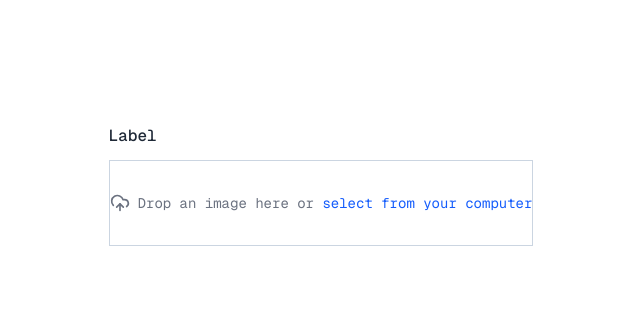
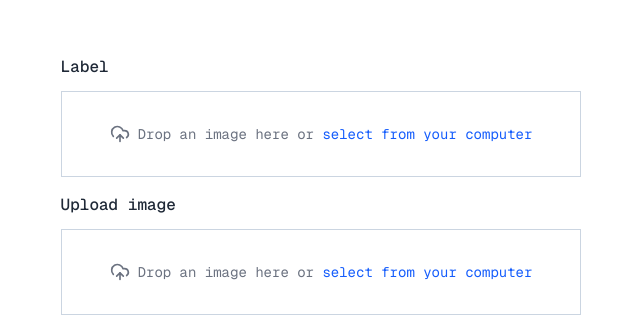
Before and after one commit to ahmed-talal-dev/exam-app, a Next.js app: page / in a window 1280 px wide. Shown: the part 215-534 px from the top of the page, without its empty margins (319-959 px from the left). Built offline with nearby package versions, Linux system fonts and the light colour scheme.

Commit message:
refine file upload UI and layout

```diff
--- a/src/app/page.tsx
+++ b/src/app/page.tsx
@@ -15,6 +15,8 @@ export default function Home() {
 
         <FileUpload multiple />
 
+        <FileUpload label="Upload image" />
+
       </div>
     </div>
   );
--- a/src/components/ui/file-upload.tsx
+++ b/src/components/ui/file-upload.tsx
@@ -2,6 +2,7 @@
 
 import React from "react";
 import { UploadCloud, Trash2, Download } from "lucide-react";
+import Image from "next/image";
 
 type FileUploadProps = {
     label?: string;
@@ -12,10 +13,16 @@ function FileUpload({
     label = "Label",
     multiple = false,
 }: FileUploadProps) {
+    // Stores uploaded files
     const [files, setFiles] = React.useState<File[]>([]);
+
+    // Controls drag-and-drop active state styling
     const [isDragging, setIsDragging] = React.useState(false);
+
+    // Stores preview URLs for uploaded images
     const [previews, setPreviews] = React.useState<string[]>([]);
 
+    // Adds selected or dropped files to state
     const addFiles = (newFiles: File[]) => {
         const urls = newFiles.map((file) =>
             URL.createObjectURL(file)
@@ -29,7 +36,7 @@ function FileUpload({
             multiple ? [...prev, ...urls] : urls
         );
     };
-
+    // Handles file selection from input
     const handleChange = (
         e: React.ChangeEvent<HTMLInputElement>
     ) => {
@@ -37,6 +44,7 @@ function FileUpload({
         addFiles(Array.from(e.target.files));
     };
 
+    // Handles files dropped inside the upload area
     const handleDrop = (e: React.DragEvent<HTMLLabelElement>) => {
         e.preventDefault();
         setIsDragging(false);
@@ -45,6 +53,7 @@ function FileUpload({
         addFiles(droppedFiles);
     };
 
+    // Removes selected file and its preview
     const removeFile = (index: number) => {
         URL.revokeObjectURL(previews[index]);
 
@@ -57,6 +66,7 @@ function FileUpload({
         );
     };
 
+    // Downloads the selected file
     const downloadFile = (file: File) => {
         const url = URL.createObjectURL(file);
 
@@ -70,10 +80,12 @@ function FileUpload({
 
     return (
         <div className="space-y-3">
-            <p className="font-mono text-[16px] font-medium text-[var(--gray-800)]">
+            {/* Upload section label */}
+            <p className="font-mono text-[16px] font-medium text-(--gray-800)">
                 {label}
             </p>
 
+            {/* Drag and drop upload area */}
             <label
                 onDragOver={(e) => {
                     e.preventDefault();
@@ -81,22 +93,23 @@ function FileUpload({
                 }}
                 onDragLeave={() => setIsDragging(false)}
                 onDrop={handleDrop}
-                className={`flex h-[86px] cursor-pointer items-center justify-center border transition-all ${isDragging
-                    ? "border-[var(--blue-600)] bg-[var(--blue-50)]"
-                    : "border-[var(--gray-300)]"
+                className={`flex h-21.5 cursor-pointer items-center justify-center border transition-all ${isDragging
+                    ? "border-(--blue-600) bg-(--blue-50)"
+                    : "border-(--gray-300)"
                     }`}
             >
-                <div className="flex items-center gap-2">
-                    <UploadCloud className="size-5 text-[var(--gray-500)]" />
+                <div className="flex items-center gap-2 px-12">
+                    <UploadCloud className="size-5 text-(--gray-500)" />
 
-                    <span className="font-mono text-sm text-[var(--gray-500)]">
+                    <span className="font-mono text-sm text-(--gray-500)">
                         Drop an image here or{" "}
-                        <span className="text-[var(--blue-600)]">
+                        <span className="text-(--blue-600)">
                             select from your computer
                         </span>
                     </span>
                 </div>
 
+                {/* Hidden native file input */}
                 <input
                     type="file"
                     multiple={multiple}
@@ -105,36 +118,49 @@ function FileUpload({
                 />
             </label>
 
+            {/* Uploaded files list */}
             {files.map((file, index) => (
                 <div
                     key={index}
-                    className="flex items-center justify-between bg-[var(--gray-50)] px-4 py-3"
+                    className="flex items-center justify-between bg-(--gray-50) px-4 py-3"
                 >
+                    {/* Left section: preview + file name
+                     flex-1 keeps right actions fixed
+                     truncate prevents long names from breaking layout*/}
+
                     <div className="flex min-w-0 flex-1 items-center gap-3">
-                        <img
-                            src={previews[index]}
-                            alt={file.name}
-                            className="size-16 shrink-0 object-cover"
-                        />
+                        <div className="relative size-16 shrink-0">
+                            <Image
+                                src={previews[index]}
+                                alt={file.name}
+                                fill
+                                className="object-cover"
+                                unoptimized
+                            />
+                        </div>
 
-                        <span className="truncate font-mono text-sm text-[var(--gray-700)]">
+                        <span className="truncate font-mono text-sm text-(--gray-700)">
                             {file.name}
                         </span>
                     </div>
 
+                    {/* Right section:fixed size info + actions */}
                     <div className="ml-4 flex shrink-0 items-center gap-3">
-                        <span className="text-sm text-[var(--gray-400)]">
+                        <span className="text-sm text-(--gray-400)">
                             {(file.size / 1024 / 1024).toFixed(2)} MB
                         </span>
 
-                        <div className="h-[18px] w-px bg-[var(--gray-200)]" />
+                        {/* Vertical divider */}
+                        <div className="h-4.5 w-px bg-(--gray-200)" />
 
+                        {/* Download button */}
                         <button onClick={() => downloadFile(file)}>
-                            <Download className="size-4 text-[var(--blue-600)]" />
+                            <Download className="size-4 text-(--blue-600)" />
                         </button>
 
+                        {/* Delete button */}
                         <button onClick={() => removeFile(index)}>
-                            <Trash2 className="size-4 text-[var(--red-600)]" />
+                            <Trash2 className="size-4 text-(--red-600)" />
                         </button>
                     </div>
                 </div>
```
